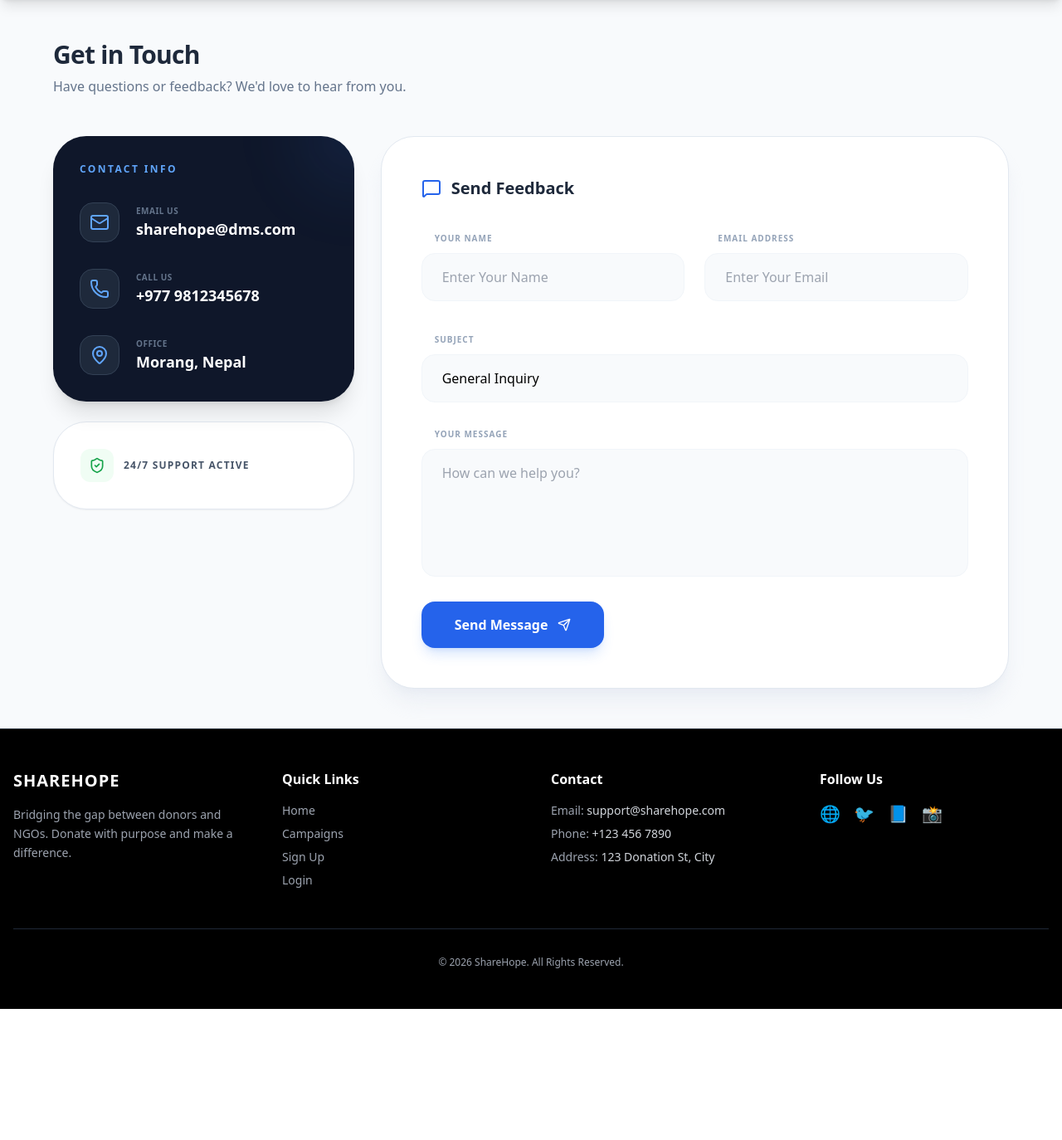
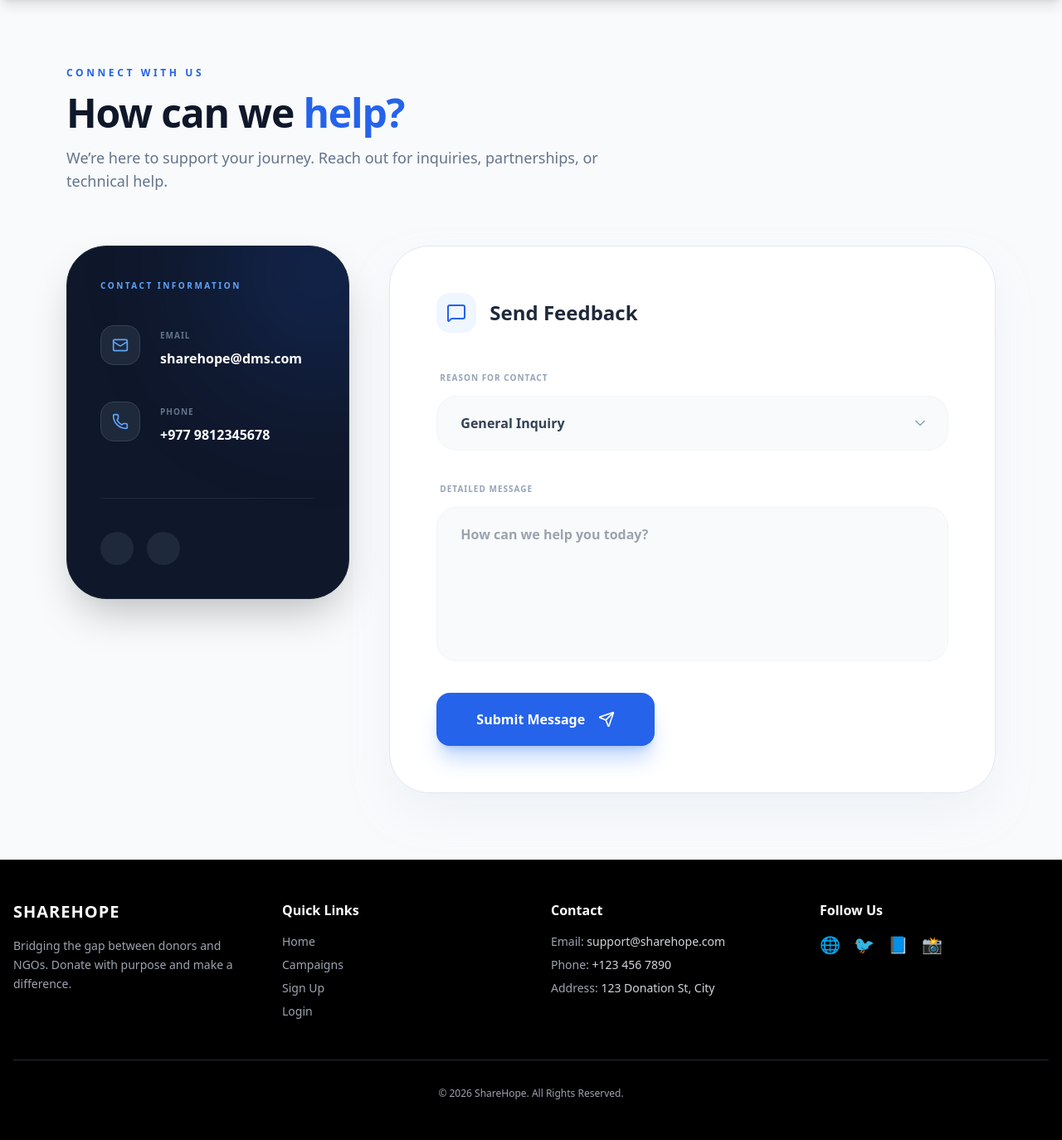
Before and after one commit to bipinjlimbu/Donations-Management-System---Django-Project, a Django app: page /contact/ in a window 1280 px wide. Shown: the part 64-1438 px from the top of the page at 83% size. Before the commit the page ends 1280 px from the top, so only its background shows below. Run offline with Django 5.2, Linux system fonts and the light colour scheme; the visitor is signed in with stand-in values (Sample User, id 1).

Commit message:
Feedback Form Updated

```diff
--- a/dms_app/templates/main/contact_page.html
+++ b/dms_app/templates/main/contact_page.html
@@ -3,7 +3,7 @@
 <head>
     <meta charset="UTF-8">
     <meta name="viewport" content="width=device-width, initial-scale=1.0">
-    <title>Contact & Feedback - DMS</title>
+    <title>Contact & Feedback | ShareHope</title>
     {% load static %}
     <link href="{% static 'src/styles.css' %}" rel="stylesheet" />
     <script src="https://unpkg.com/lucide@latest"></script>
@@ -13,125 +13,122 @@
     {% include 'components/_navbar.html' %}
 
     {% if messages %}
-        <div class="fixed top-4 right-4 z-50">
+        <div class="max-w-7xl mx-auto w-full px-6 mt-6">
             {% for message in messages %}
-                <script>
-                    alert("{{ message }}");
-                </script>
+                <div class="p-4 rounded-2xl {% if message.tags == 'success' %}bg-green-100 text-green-700 border border-green-200{% else %}bg-blue-100 text-blue-700 border border-blue-200{% endif %} font-bold flex items-center gap-3">
+                    <i data-lucide="info" class="w-5 h-5"></i>
+                    {{ message }}
+                </div>
             {% endfor %}
         </div>
     {% endif %}
 
-    <main class="flex-grow p-6 md:p-12">
-        <div class="max-w-6xl mx-auto">
+    <main class="flex-grow p-6 md:p-12 lg:p-20">
+        <div class="max-w-7xl mx-auto">
 
-            <div class="mb-12 text-center md:text-left">
-                <h2 class="text-3xl font-black text-slate-800 tracking-tight">Get in Touch</h2>
-                <p class="text-slate-500 font-medium mt-2">Have questions or feedback? We'd love to hear from you.</p>
+            <div class="mb-16 text-center lg:text-left">
+                <span class="text-blue-600 font-black text-xs uppercase tracking-[0.3em] mb-4 block">Connect With Us</span>
+                <h2 class="text-4xl md:text-5xl font-black text-slate-900 tracking-tight">How can we <span class="text-blue-600">help?</span></h2>
+                <p class="text-slate-500 font-medium mt-4 text-lg max-w-2xl">We’re here to support your journey. Reach out for inquiries, partnerships, or technical help.</p>
             </div>
 
-            <div class="grid grid-cols-1 lg:grid-cols-3 gap-8">
+            <div class="grid grid-cols-1 lg:grid-cols-12 gap-12">
 
-                <div class="space-y-6">
-                    <div class="bg-[#0F172A] rounded-[2.5rem] p-8 text-white relative overflow-hidden shadow-xl">
-                        <div class="absolute top-0 right-0 w-32 h-32 bg-blue-500/10 rounded-full -mr-16 -mt-16 blur-2xl"></div>
+                <div class="lg:col-span-4 space-y-8">
+                    <div class="bg-[#0F172A] rounded-[3rem] p-10 text-white relative overflow-hidden shadow-2xl border border-slate-800">
+                        <div class="absolute -top-24 -right-24 w-64 h-64 bg-blue-600/20 rounded-full blur-[80px]"></div>
 
-                        <h3 class="text-xs font-black text-blue-400 uppercase tracking-[0.2em] mb-8">Contact Info</h3>
+                        <h3 class="text-[10px] font-black text-blue-400 uppercase tracking-[0.25em] mb-10 relative">Contact Information</h3>
 
-                        <div class="space-y-8 relative">
-                            <div class="flex items-center gap-5">
-                                <div class="w-12 h-12 bg-slate-800 rounded-2xl flex items-center justify-center text-blue-400 border border-slate-700">
-                                    <i data-lucide="mail" class="w-6 h-6"></i>
+                        <div class="space-y-10 relative text-sm md:text-base">
+                            <div class="flex items-start gap-6">
+                                <div class="w-12 h-12 bg-slate-800 rounded-2xl flex items-center justify-center text-blue-400 border border-slate-700 shrink-0">
+                                    <i data-lucide="mail" class="w-5 h-5"></i>
                                 </div>
                                 <div>
-                                    <p class="text-[10px] font-black text-slate-500 uppercase tracking-wider">Email us</p>
-                                    <p class="font-bold text-lg">sharehope@dms.com</p>
+                                    <p class="text-[10px] font-black text-slate-500 uppercase tracking-widest mb-1">Email</p>
+                                    <p class="font-bold">sharehope@dms.com</p>
                                 </div>
                             </div>
 
-                            <div class="flex items-center gap-5">
-                                <div class="w-12 h-12 bg-slate-800 rounded-2xl flex items-center justify-center text-blue-400 border border-slate-700">
-                                    <i data-lucide="phone" class="w-6 h-6"></i>
+                            <div class="flex items-start gap-6">
+                                <div class="w-12 h-12 bg-slate-800 rounded-2xl flex items-center justify-center text-blue-400 border border-slate-700 shrink-0">
+                                    <i data-lucide="phone" class="w-5 h-5"></i>
                                 </div>
                                 <div>
-                                    <p class="text-[10px] font-black text-slate-500 uppercase tracking-wider">Call us</p>
-                                    <p class="font-bold text-lg">+977 9812345678</p>
-                                </div>
-                            </div>
-
-                            <div class="flex items-center gap-5">
-                                <div class="w-12 h-12 bg-slate-800 rounded-2xl flex items-center justify-center text-blue-400 border border-slate-700">
-                                    <i data-lucide="map-pin" class="w-6 h-6"></i>
-                                </div>
-                                <div>
-                                    <p class="text-[10px] font-black text-slate-500 uppercase tracking-wider">Office</p>
-                                    <p class="font-bold text-lg">Morang, Nepal</p>
-                                </div>
+                                    <p class="text-[10px] font-black text-slate-500 uppercase tracking-widest mb-1">Phone</p>
+                                    <p class="font-bold">+977 9812345678</p>
                                 </div>
                             </div>
                         </div>
 
-                    <div class="bg-white rounded-[2.5rem] p-8 border border-slate-200 shadow-sm flex items-center justify-between">
-                        <div class="flex items-center gap-3">
-                            <div class="w-10 h-10 bg-green-50 rounded-xl flex items-center justify-center text-green-600">
-                                <i data-lucide="shield-check" class="w-5 h-5"></i>
-                            </div>
-                            <span class="text-xs font-black text-slate-600 uppercase tracking-widest">24/7 Support Active</span>
+                        <div class="mt-16 pt-10 border-t border-slate-800 flex gap-4">
+                            <div class="w-10 h-10 rounded-full bg-slate-800 flex items-center justify-center hover:bg-blue-600 transition-all"><i data-lucide="facebook" class="w-4 h-4"></i></div>
+                            <div class="w-10 h-10 rounded-full bg-slate-800 flex items-center justify-center hover:bg-blue-600 transition-all"><i data-lucide="instagram" class="w-4 h-4"></i></div>
                         </div>
                     </div>
                 </div>
 
-                <div class="lg:col-span-2">
-                    <div class="bg-white rounded-[2.5rem] shadow-xl shadow-slate-200/60 border border-slate-200 overflow-hidden">
-                        <div class="p-8 md:p-12">
-                            <h3 class="text-xl font-black text-slate-800 mb-8 flex items-center gap-3">
-                                <i data-lucide="message-square" class="w-6 h-6 text-blue-600"></i>
-                                Send Feedback
-                            </h3>
-
-                            <form action="/contact/" method="POST" class="space-y-6">
-                                {% csrf_token %}
-
-                                <div class="grid grid-cols-1 md:grid-cols-2 gap-6">
-                                    <div class="space-y-2">
-                                        <label class="text-[10px] font-black text-slate-400 uppercase tracking-widest ml-4">Your Name</label>
-                                        <input type="text" name="name" placeholder="Enter Your Name" value="{{ data.name|default:'' }}"
-                                            class="w-full px-6 py-4 bg-slate-50 border border-slate-100 rounded-2xl focus:ring-4 focus:ring-blue-500/5 focus:border-blue-500 transition-all outline-none font-medium">
-                                        <p class="text-red-500 text-xs mt-1">{{ errors.name}}</p>
+                <div class="lg:col-span-8">
+                    {% if user.is_authenticated %}
+                        <div class="bg-white rounded-[3rem] shadow-2xl shadow-slate-200/50 border border-slate-200 overflow-hidden">
+                            <div class="p-8 md:p-14">
+                                <div class="flex items-center gap-4 mb-10">
+                                    <div class="w-12 h-12 bg-blue-50 rounded-2xl flex items-center justify-center text-blue-600">
+                                        <i data-lucide="message-square" class="w-6 h-6"></i>
                                     </div>
-
-                                    <div class="space-y-2">
-                                        <label class="text-[10px] font-black text-slate-400 uppercase tracking-widest ml-4">Email Address</label>
-                                        <input type="email" name="email" placeholder="Enter Your Email" value="{{ data.email|default:'' }}"
-                                            class="w-full px-6 py-4 bg-slate-50 border border-slate-100 rounded-2xl focus:ring-4 focus:ring-blue-500/5 focus:border-blue-500 transition-all outline-none font-medium">
-                                        <p class="text-red-500 text-xs mt-1">{{ errors.email}}</p>
+                                    <div>
+                                        <h3 class="text-2xl font-black text-slate-800">Send Feedback</h3>
                                     </div>
                                 </div>
 
-                                <div class="space-y-2">
-                                    <label class="text-[10px] font-black text-slate-400 uppercase tracking-widest ml-4">Subject</label>
-                                    <select name="subject" class="w-full px-6 py-4 bg-slate-50 border border-slate-100 rounded-2xl focus:ring-4 focus:ring-blue-500/5 focus:border-blue-500 transition-all outline-none font-medium appearance-none">
-                                        <option value="general" {% if data.subject == "general" %}selected{% endif %}>General Inquiry</option>
-                                        <option value="technical" {% if data.subject == "technical" %}selected{% endif %}>Technical Support</option>
-                                        <option value="feedback" {% if data.subject == "feedback" %}selected{% endif %}>Feedback / Suggestion</option>
-                                        <option value="other" {% if data.subject == "other" %}selected{% endif %}>Other</option>
+                                <form action="/contact/" method="POST" class="space-y-8">
+                                    {% csrf_token %}
+
+                                    <div class="space-y-3">
+                                        <label class="text-[10px] font-black text-slate-400 uppercase tracking-widest ml-1">Reason for contact</label>
+                                        <div class="relative">
+                                            <select name="subject" required class="w-full px-7 py-5 bg-slate-50 border border-slate-100 rounded-[1.5rem] focus:ring-4 focus:ring-blue-500/5 focus:border-blue-500 transition-all outline-none font-bold text-slate-700 appearance-none cursor-pointer">
+                                                <option value="general">General Inquiry</option>
+                                                <option value="technical">Technical Support</option>
+                                                <option value="feedback">Feedback / Suggestion</option>
+                                                <option value="other">Other</option>
                                             </select>
+                                            <div class="absolute right-6 top-1/2 -translate-y-1/2 pointer-events-none">
+                                                <i data-lucide="chevron-down" class="text-slate-400 w-5 h-5"></i>
+                                            </div>
+                                        </div>
                                     </div>
 
-                                <div class="space-y-2">
-                                    <label class="text-[10px] font-black text-slate-400 uppercase tracking-widest ml-4">Your Message</label>
-                                    <textarea name="message" rows="5" placeholder="How can we help you?" value="{{ data.message|default:'' }}"
-                                        class="w-full px-6 py-4 bg-slate-50 border border-slate-100 rounded-2xl focus:ring-4 focus:ring-blue-500/5 focus:border-blue-500 transition-all outline-none font-medium resize-none"></textarea>
-                                    <p class="text-red-500 text-xs mt-1">{{ errors.message}}</p>
+                                    <div class="space-y-3">
+                                        <label class="text-[10px] font-black text-slate-400 uppercase tracking-widest ml-1">Detailed Message</label>
+                                        <textarea name="message" rows="6" placeholder="How can we help you today?"
+                                            class="w-full px-7 py-5 bg-slate-50 border border-slate-100 rounded-[1.5rem] focus:ring-4 focus:ring-blue-500/5 focus:border-blue-500 transition-all outline-none font-bold text-slate-700 resize-none"></textarea>
+                                        {% if errors.message %}<p class="text-red-500 text-xs font-bold px-2">{{ errors.message }}</p>{% endif %}
                                     </div>
 
-                                <button type="submit" class="w-full md:w-auto px-10 py-4 bg-blue-600 hover:bg-blue-700 text-white font-bold rounded-2xl shadow-lg shadow-blue-500/20 transition-all transform active:scale-95 flex items-center justify-center gap-3">
-                                    <span>Send Message</span>
-                                    <i data-lucide="send" class="w-4 h-4"></i>
+                                    <button type="submit" class="w-full md:w-auto px-12 py-5 bg-blue-600 hover:bg-blue-700 text-white font-black rounded-2xl shadow-xl shadow-blue-500/30 transition-all transform active:scale-95 flex items-center justify-center gap-4 group">
+                                        <span>Submit Message</span>
+                                        <i data-lucide="send" class="w-5 h-5 group-hover:translate-x-1 group-hover:-translate-y-1 transition-transform"></i>
                                     </button>
                                 </form>
                             </div>
                         </div>
+                    {% else %}
+                        <div class="bg-white rounded-[3rem] border-2 border-dashed border-slate-200 p-12 md:p-20 text-center h-full flex flex-col items-center justify-center">
+                            <div class="w-20 h-20 bg-blue-50 rounded-[2rem] flex items-center justify-center text-blue-600 mb-8">
+                                <i data-lucide="lock" class="w-10 h-10"></i>
+                            </div>
+                            <h3 class="text-2xl font-black text-slate-800 mb-4 tracking-tight">Login Required</h3>
+                            <p class="text-slate-500 max-w-sm mx-auto mb-10 font-medium">
+                                Please log in to your account to send us feedback or technical inquiries.
+                            </p>
+                            <a href="/login" class="px-10 py-5 bg-slate-900 text-white font-black rounded-2xl hover:bg-blue-600 transition-all flex items-center justify-center gap-3">
+                                <i data-lucide="log-in" class="w-5 h-5"></i>
+                                Sign In
+                            </a>
+                        </div>
+                    {% endif %}
                 </div>
 
             </div>
--- a/static/src/styles.css
+++ b/static/src/styles.css
@@ -416,7 +416,7 @@ Ensure the default browser behavior of the `hidden` attribute.
   display: none;
 }
 
-.rotate-\[-5deg\], .transform, .hover\:-translate-y-1, .hover\:-translate-y-2, .hover\:-translate-y-0\.5, .hover\:-translate-y-0, .hover\:scale-110, .hover\:scale-105, .active\:translate-y-0, .active\:scale-\[0\.98\], .active\:scale-95, .group-hover\:translate-x-1, .group-hover\:scale-110, .group-hover\:scale-105 {
+.-translate-y-1\/2, .rotate-\[-5deg\], .transform, .hover\:-translate-y-1, .hover\:-translate-y-2, .hover\:-translate-y-0\.5, .hover\:-translate-y-0, .hover\:scale-110, .hover\:scale-105, .active\:translate-y-0, .active\:scale-\[0\.98\], .active\:scale-95, .group-hover\:translate-x-1, .group-hover\:-translate-y-1, .group-hover\:scale-110, .group-hover\:scale-105 {
   --tw-translate-x: 0;
   --tw-translate-y: 0;
   --tw-rotate: 0;
@@ -450,7 +450,7 @@ Ensure the default browser behavior of the `hidden` attribute.
   --tw-shadow-colored: 0 0 #0000;
 }
 
-.blur-3xl, .blur-2xl, .grayscale, .grayscale-\[20\%\], .filter, .group-hover\:grayscale-0 {
+.blur-3xl, .blur-2xl, .blur-\[80px\], .grayscale, .grayscale-\[20\%\], .filter, .group-hover\:grayscale-0 {
   --tw-blur: var(--tw-empty,/*!*/ /*!*/);
   --tw-brightness: var(--tw-empty,/*!*/ /*!*/);
   --tw-contrast: var(--tw-empty,/*!*/ /*!*/);
@@ -510,6 +510,10 @@ Ensure the default browser behavior of the `hidden` attribute.
   }
 }
 
+.pointer-events-none {
+  pointer-events: none;
+}
+
 .static {
   position: static;
 }
@@ -613,6 +617,22 @@ Ensure the default browser behavior of the `hidden` attribute.
   top: 2rem;
 }
 
+.-top-24 {
+  top: -6rem;
+}
+
+.-right-24 {
+  right: -6rem;
+}
+
+.right-6 {
+  right: 1.5rem;
+}
+
+.top-1\/2 {
+  top: 50%;
+}
+
 .z-10 {
   z-index: 10;
 }
@@ -787,6 +807,14 @@ Ensure the default browser behavior of the `hidden` attribute.
   margin-top: -1.5rem;
 }
 
+.mt-6 {
+  margin-top: 1.5rem;
+}
+
+.mt-16 {
+  margin-top: 4rem;
+}
+
 .block {
   display: block;
 }
@@ -1120,6 +1148,10 @@ Ensure the default browser behavior of the `hidden` attribute.
   max-width: 36rem;
 }
 
+.max-w-sm {
+  max-width: 24rem;
+}
+
 .flex-1 {
   flex: 1 1 0%;
 }
@@ -1134,6 +1166,11 @@ Ensure the default browser behavior of the `hidden` attribute.
 
 .border-collapse {
   border-collapse: collapse;
+}
+
+.-translate-y-1\/2 {
+  --tw-translate-y: -50%;
+  transform: var(--tw-transform);
 }
 
 .rotate-\[-5deg\] {
@@ -1574,6 +1611,11 @@ Ensure the default browser behavior of the `hidden` attribute.
   border-color: rgb(34 197 94 / 0.2);
 }
 
+.border-blue-200 {
+  --tw-border-opacity: 1;
+  border-color: rgb(191 219 254 / var(--tw-border-opacity));
+}
+
 .bg-gray-50 {
   --tw-bg-opacity: 1;
   background-color: rgb(249 250 251 / var(--tw-bg-opacity));
@@ -1843,6 +1885,10 @@ Ensure the default browser behavior of the `hidden` attribute.
 
 .bg-green-500\/10 {
   background-color: rgb(34 197 94 / 0.1);
+}
+
+.bg-blue-600\/20 {
+  background-color: rgb(37 99 235 / 0.2);
 }
 
 .bg-gradient-to-tr {
@@ -2065,6 +2111,16 @@ Ensure the default browser behavior of the `hidden` attribute.
   padding-bottom: 2rem;
 }
 
+.px-7 {
+  padding-left: 1.75rem;
+  padding-right: 1.75rem;
+}
+
+.px-12 {
+  padding-left: 3rem;
+  padding-right: 3rem;
+}
+
 .pt-6 {
   padding-top: 1.5rem;
 }
@@ -2107,6 +2163,10 @@ Ensure the default browser behavior of the `hidden` attribute.
 
 .pl-11 {
   padding-left: 2.75rem;
+}
+
+.pt-10 {
+  padding-top: 2.5rem;
 }
 
 .text-left {
@@ -2269,6 +2329,14 @@ Ensure the default browser behavior of the `hidden` attribute.
 
 .tracking-\[0\.15em\] {
   letter-spacing: 0.15em;
+}
+
+.tracking-\[0\.3em\] {
+  letter-spacing: 0.3em;
+}
+
+.tracking-\[0\.25em\] {
+  letter-spacing: 0.25em;
 }
 
 .text-blue-600 {
@@ -2649,6 +2717,11 @@ Ensure the default browser behavior of the `hidden` attribute.
   --tw-shadow: var(--tw-shadow-colored);
 }
 
+.shadow-blue-500\/30 {
+  --tw-shadow-color: rgb(59 130 246 / 0.3);
+  --tw-shadow: var(--tw-shadow-colored);
+}
+
 .outline-none {
   outline: 2px solid transparent;
   outline-offset: 2px;
@@ -2696,6 +2769,11 @@ Ensure the default browser behavior of the `hidden` attribute.
   filter: var(--tw-filter);
 }
 
+.blur-\[80px\] {
+  --tw-blur: blur(80px);
+  filter: var(--tw-filter);
+}
+
 .grayscale {
   --tw-grayscale: grayscale(100%);
   filter: var(--tw-filter);
@@ -3152,6 +3230,11 @@ Ensure the default browser behavior of the `hidden` attribute.
   transform: var(--tw-transform);
 }
 
+.group:hover .group-hover\:-translate-y-1 {
+  --tw-translate-y: -0.25rem;
+  transform: var(--tw-transform);
+}
+
 .group:hover .group-hover\:scale-110 {
   --tw-scale-x: 1.1;
   --tw-scale-y: 1.1;
@@ -3374,6 +3457,10 @@ Ensure the default browser behavior of the `hidden` attribute.
     padding: 2.5rem;
   }
 
+  .md\:p-14 {
+    padding: 3.5rem;
+  }
+
   .md\:py-12 {
     padding-top: 3rem;
     padding-bottom: 3rem;
@@ -3407,6 +3494,11 @@ Ensure the default browser behavior of the `hidden` attribute.
     font-size: 2.25rem;
     line-height: 2.5rem;
   }
+
+  .md\:text-base {
+    font-size: 1rem;
+    line-height: 1.5rem;
+  }
 }
 
 @media (min-width: 1024px) {
@@ -3426,6 +3518,14 @@ Ensure the default browser behavior of the `hidden` attribute.
     grid-column: span 1 / span 1;
   }
 
+  .lg\:col-span-4 {
+    grid-column: span 4 / span 4;
+  }
+
+  .lg\:col-span-8 {
+    grid-column: span 8 / span 8;
+  }
+
   .lg\:block {
     display: block;
   }
@@ -3456,6 +3556,14 @@ Ensure the default browser behavior of the `hidden` attribute.
 
   .lg\:flex-row {
     flex-direction: row;
+  }
+
+  .lg\:p-20 {
+    padding: 5rem;
+  }
+
+  .lg\:text-left {
+    text-align: left;
   }
 }
 
```
Lines whose indentation alone changed are shown as unchanged.
